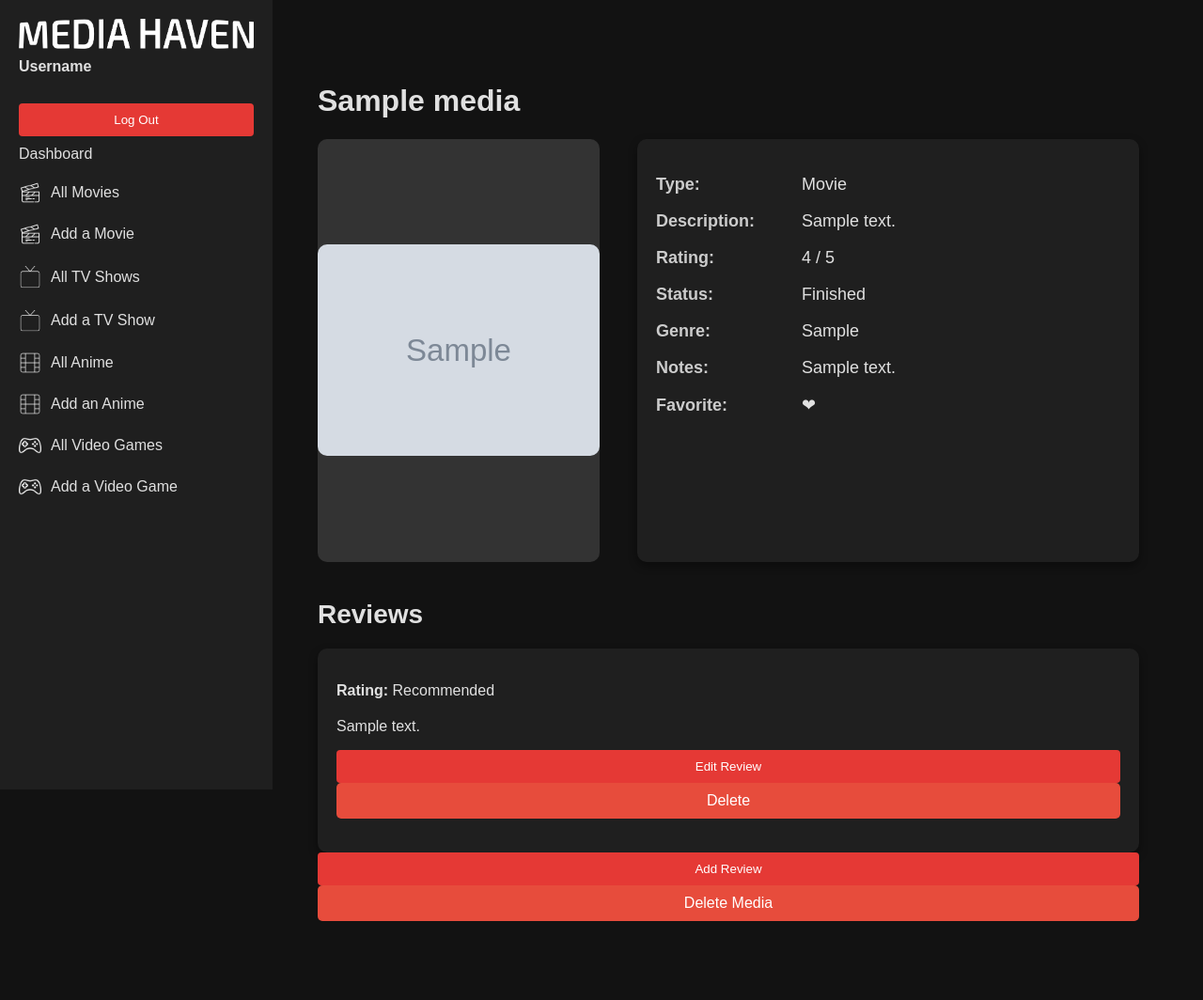
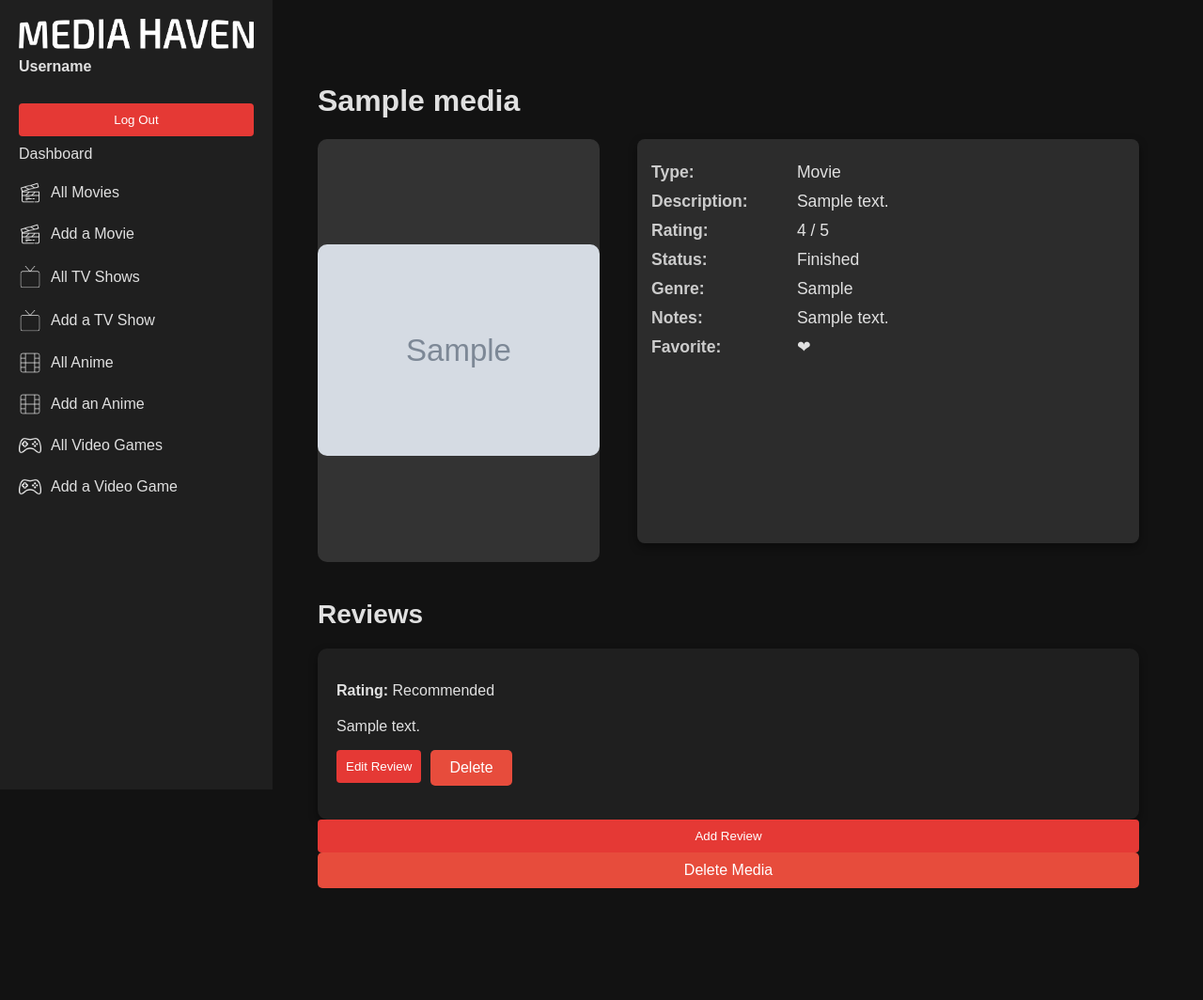
Before and after one commit to Lucas-Sloan/media-haven, a Django app: page /media/1/ in a window 1280 px wide. Shown: the whole page at 94% size. After the commit the page ends 945 px from the top, so only its background shows below. Run offline with Django 5.2, Linux system fonts and the light colour scheme; tables that the repository leaves empty hold one stand-in row (values such as "Sample post"); grey boxes marked "Sample" are stand-in pictures.

Commit message:
Adjusted confirm_delete_review, views, Adjusted delete review, and CSS

```diff
--- a/main_app/static/css/styles.css
+++ b/main_app/static/css/styles.css
@@ -256,6 +256,7 @@ button.submit-btn:hover {
 
 .reviews-container {
     display: flex;
+    flex-direction: column;
     gap: 20px;
 }
 
@@ -276,8 +277,14 @@ button.submit-btn:hover {
     font-size: 20px;
 }
 
-/* Delete Button */
-button.delete-btn {
+.edit-review {
+    display: flex;
+    justify-content: flex-start;
+    gap: 10px;
+    margin-top: 10px;
+}
+
+button.delete-btn, button.cancel-btn {
     background-color: #e74c3c;
     padding: 10px 20px;
     color: white;
@@ -287,6 +294,35 @@ button.delete-btn {
     font-size: 16px;
 }
 
-button.delete-btn:hover {
+button.delete-btn:hover, button.cancel-btn:hover {
     background-color: #c0392b;
 }
+
+/* Confirmation Page Styling */
+.confirm-delete-page {
+    background-color: #1f1f1f; /* Dark background */
+    color: #e0e0e0; /* Light text */
+    padding: 20px;
+    border-radius: 8px;
+    max-width: 600px;
+    margin: 0 auto;
+    text-align: center;
+}
+
+.confirm-delete-page h1 {
+    font-size: 2em;
+    margin-bottom: 20px;
+    color: #ffffff;
+}
+
+.review-info, .media-info {
+    background-color: #2c2c2c;
+    padding: 15px;
+    border-radius: 8px;
+    margin-bottom: 20px;
+}
+
+.review-info p, .media-info p {
+    font-size: 1.1em;
+    margin: 10px 0;
+}
--- a/main_app/templates/media/media_detail.html
+++ b/main_app/templates/media/media_detail.html
@@ -47,7 +47,7 @@
                         <a href="{% url 'edit_review' review.id %}">
                             <button type="button" class="submit-btn">Edit Review</button>
                         </a>
-                        <form action="{% url 'confirm_delete_review' media.id review.id %}" method="POST">
+                        <form action="{% url 'delete_review' media.id review.id %}">
                             {% csrf_token %}
                             <button type="submit" class="delete-btn">Delete</button>
                         </form>
--- a/main_app/views.py
+++ b/main_app/views.py
@@ -141,13 +141,13 @@ def edit_review(request, review_id):
 
     return render(request, 'review/review_form.html', {'form': form, 'media': media, 'review': review})
 
-# Delete a Review
+# Confirm Delete and Delete Review
 def delete_review(request, id, review_id):
-
     review = get_object_or_404(Review, id=review_id)
     media = review.media
+
     if request.method == 'POST':
         review.delete()
         return redirect('media_reviews', id=media.id)
 
-    return render(request, 'review/confirm_delete.html', {'review': review, 'media': media})
+    return render(request, 'review/confirm_delete_review.html', {'review': review, 'media': media})
```
Also changed, not shown: main_app/templates/review/confirm_delete_review.html (line endings or trailing spaces). Lines whose indentation alone changed are shown as unchanged.
